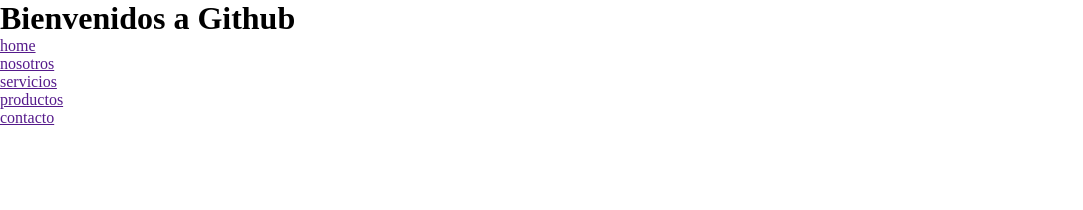
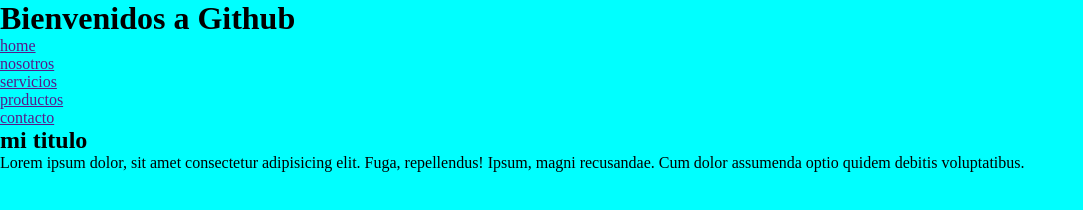
Before and after one commit to juliagreppi/juliagreppi, a plain HTML site: page index.html in a window 1280 px wide. Shown: the whole page, without its empty margins (0-1083 px from the left). Drawn offline with Linux system fonts and the light colour scheme.

Commit message:
modifiqué mi rama

```diff
--- a/estilos.css
+++ b/estilos.css
@@ -2,3 +2,7 @@
     margin:0;
     padding: 0;
 }
+
+body{
+    background-color: aqua;
+}
--- a/index.html
+++ b/index.html
@@ -20,5 +20,9 @@
             </ul>
         </nav>
     </header>
+    <main>
+        <h2>mi titulo</h2>
+        <p>Lorem ipsum dolor, sit amet consectetur adipisicing elit. Fuga, repellendus! Ipsum, magni recusandae. Cum dolor assumenda optio quidem debitis voluptatibus.</p>
+    </main>
 </body>
 </html>
```
